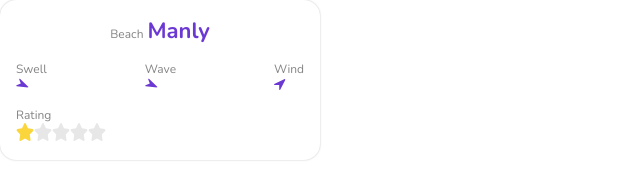
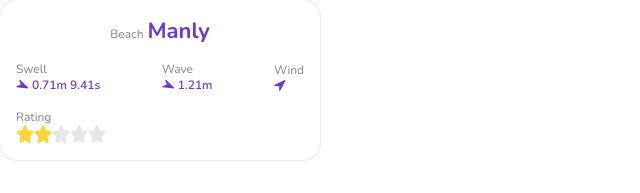
Before and after one commit to jardelgoncalves/finding-waves, a Vue app in the folder webapp/: page / in a window 1280 px wide. Shown: the top 193 px of the page, without its empty margins (0-640 px from the left). Built offline with nearby package versions, Linux system fonts and the light colour scheme.

Commit message:
tests: change tests beach card

```diff
--- a/webapp/src/App.vue
+++ b/webapp/src/App.vue
@@ -1,6 +1,11 @@
 <template>
   <div id="app">
-    <app-beach-card name="Manly" />
+    <app-beach-card
+      name="Manly"
+      swell="0.71m 9.41s"
+      wave="1.21m"
+      :rating="2"
+    />
   </div>
 </template>
 
```
